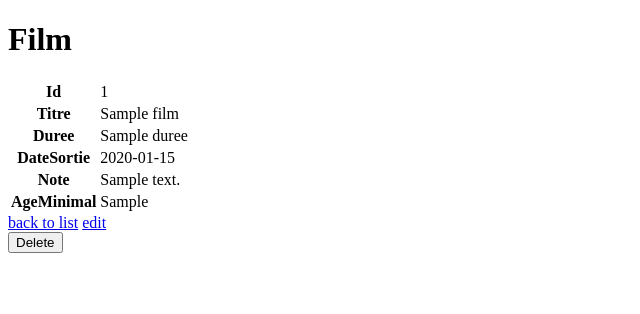
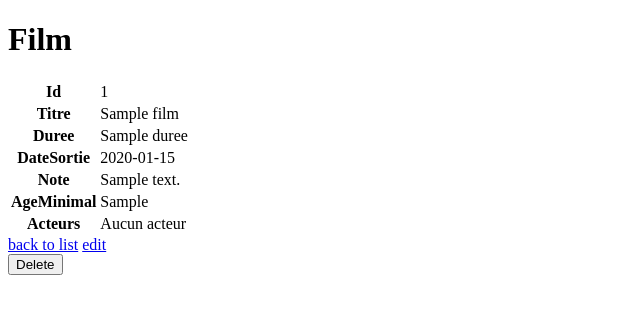
Before and after one commit to YannFlipo/Cineland, a Symfony app: template templates/film/show.html.twig in a window 1280 px wide. Shown: the top 314 px of the page, without its empty margins (0-640 px from the left). Run offline with Twig, Linux system fonts and the light colour scheme; the template is opened without the code that fills it: most values are stand-ins (such as "Sample title", 1, 10 or a date in 2020); some libraries are stand-ins or nearby versions.

Commit message:
Rajout de l'affichage des acteurs lors de l'affichage d'un film

```diff
--- a/templates/film/show.html.twig
+++ b/templates/film/show.html.twig
@@ -31,6 +31,15 @@
                 <th>AgeMinimal</th>
                 <td>{{ film.ageMinimal }}</td>
             </tr>
+            <tr>
+                <th>Acteurs</th>
+                {% for acteur in film.getActeurs() %}
+                    <td>{{ acteur }}</td>
+                {% else %}
+                    <td colspan="7">Aucun acteur</td>
+                {% endfor %}
+
+            </tr>
         </tbody>
     </table>
 
```
Also changed, not shown: src/Repository/ActeurRepository.php (+6 -5 lines), src/Repository/FilmRepository.php (+5 -5 lines).
